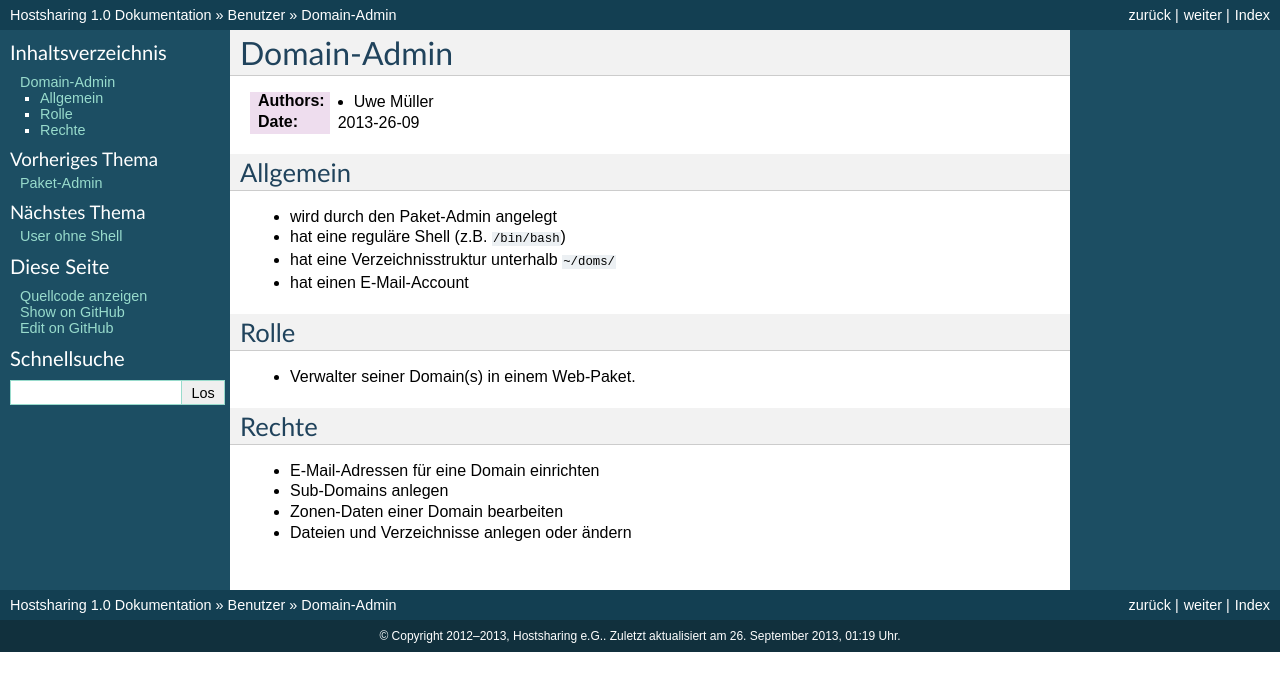
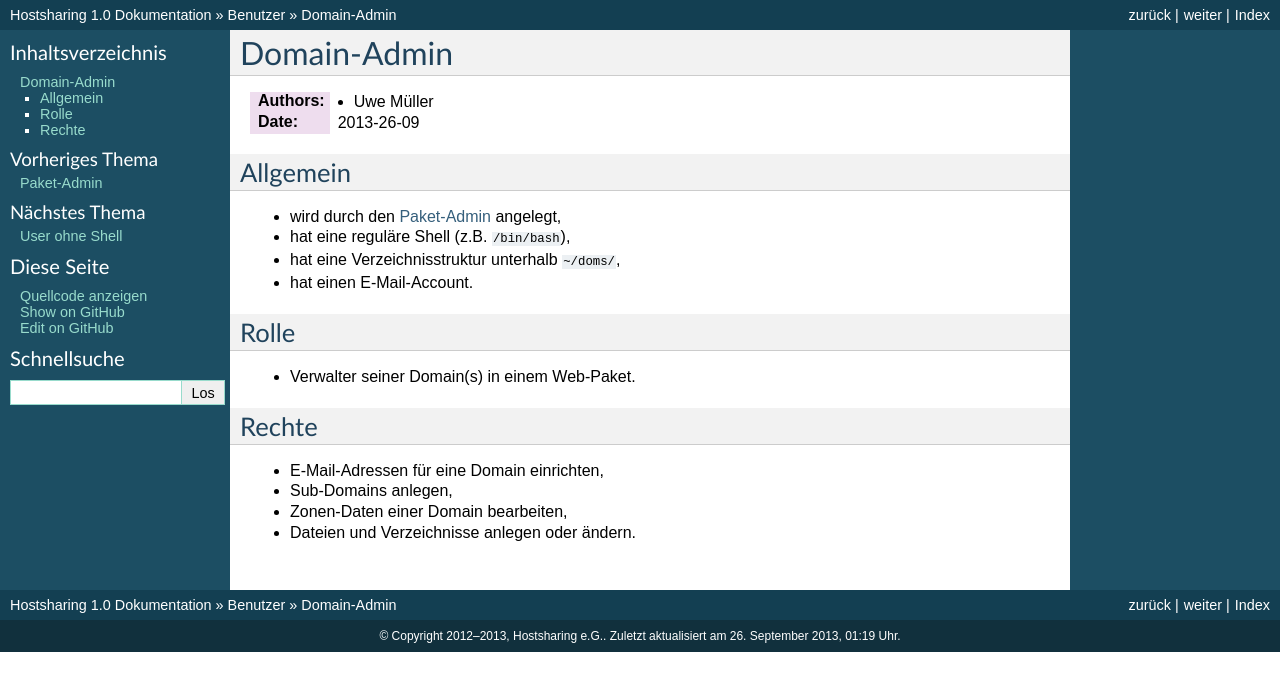
Before and after one commit to hostsharing/hs.docs.users, a Sphinx documentation site: the page built from source/account/domain-admin.rst, in a window 1280 px wide. Shown: the top 691 px of the page. Built offline with Sphinx 7.4.7, drawn with Linux system fonts in a browser that asks for light colours; pages that are not in the unit, such as notebooks, are missing from menus; some of the changed lines change nothing that is shown.

Commit message:
added link, typo

```diff
--- a/source/account/domain-admin.rst
+++ b/source/account/domain-admin.rst
@@ -8,10 +8,10 @@ Domain-Admin
 Allgemein
 ---------
 
-* wird durch den Paket-Admin angelegt
-* hat eine reguläre Shell (z.B. ``/bin/bash``)
-* hat eine Verzeichnisstruktur unterhalb ``~/doms/``
-* hat einen E-Mail-Account
+* wird durch den :doc:`Paket-Admin <paket-admin>` angelegt,
+* hat eine reguläre Shell (z.B. ``/bin/bash``),
+* hat eine Verzeichnisstruktur unterhalb ``~/doms/``,
+* hat einen E-Mail-Account.
 
 Rolle
 -----
@@ -21,7 +21,7 @@ Rolle
 Rechte
 ------
 
-* E-Mail-Adressen für eine Domain einrichten
-* Sub-Domains anlegen
-* Zonen-Daten einer Domain bearbeiten
-* Dateien und Verzeichnisse anlegen oder ändern
+* E-Mail-Adressen für eine Domain einrichten,
+* Sub-Domains anlegen,
+* Zonen-Daten einer Domain bearbeiten,
+* Dateien und Verzeichnisse anlegen oder ändern.
```
